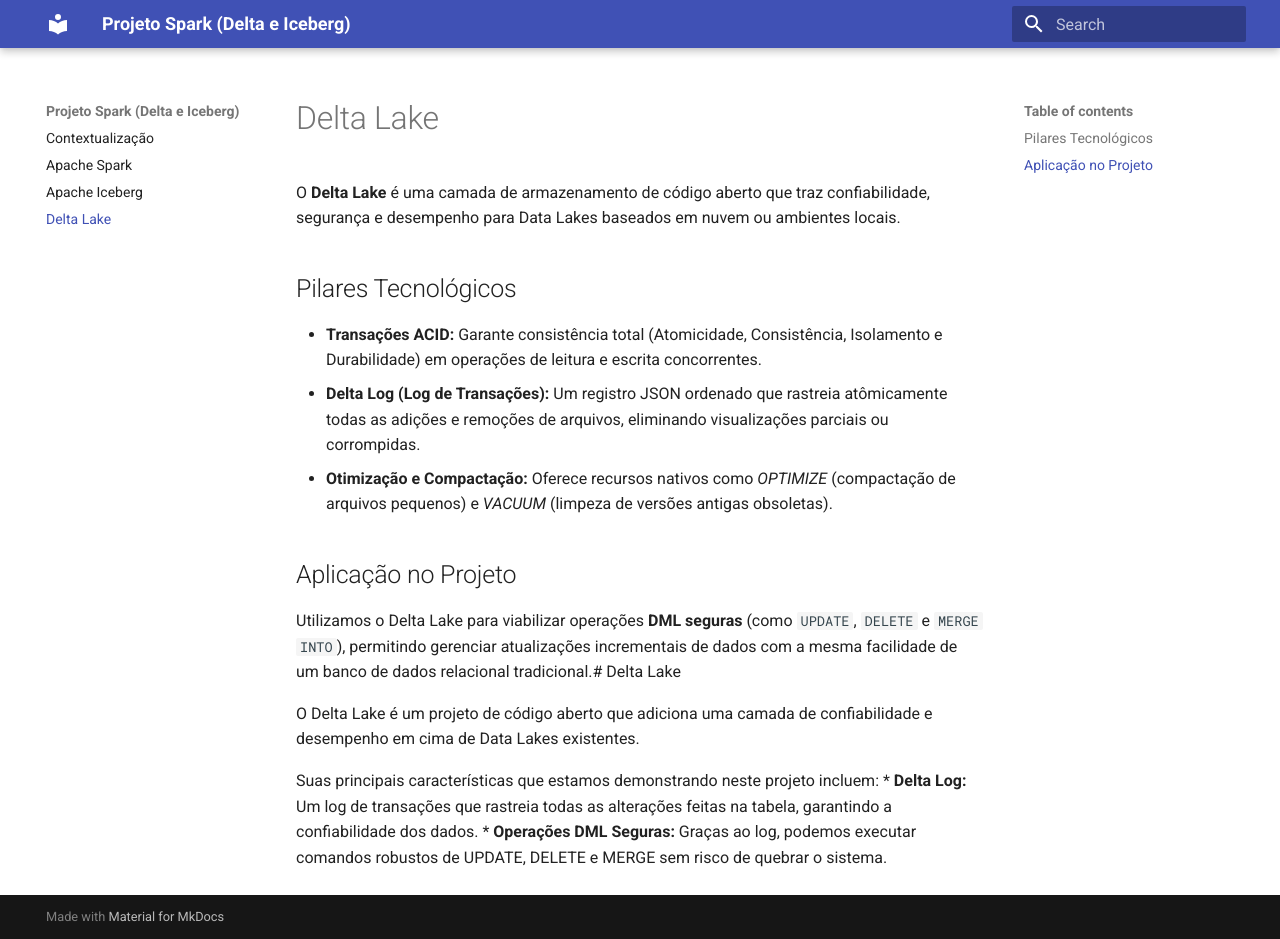
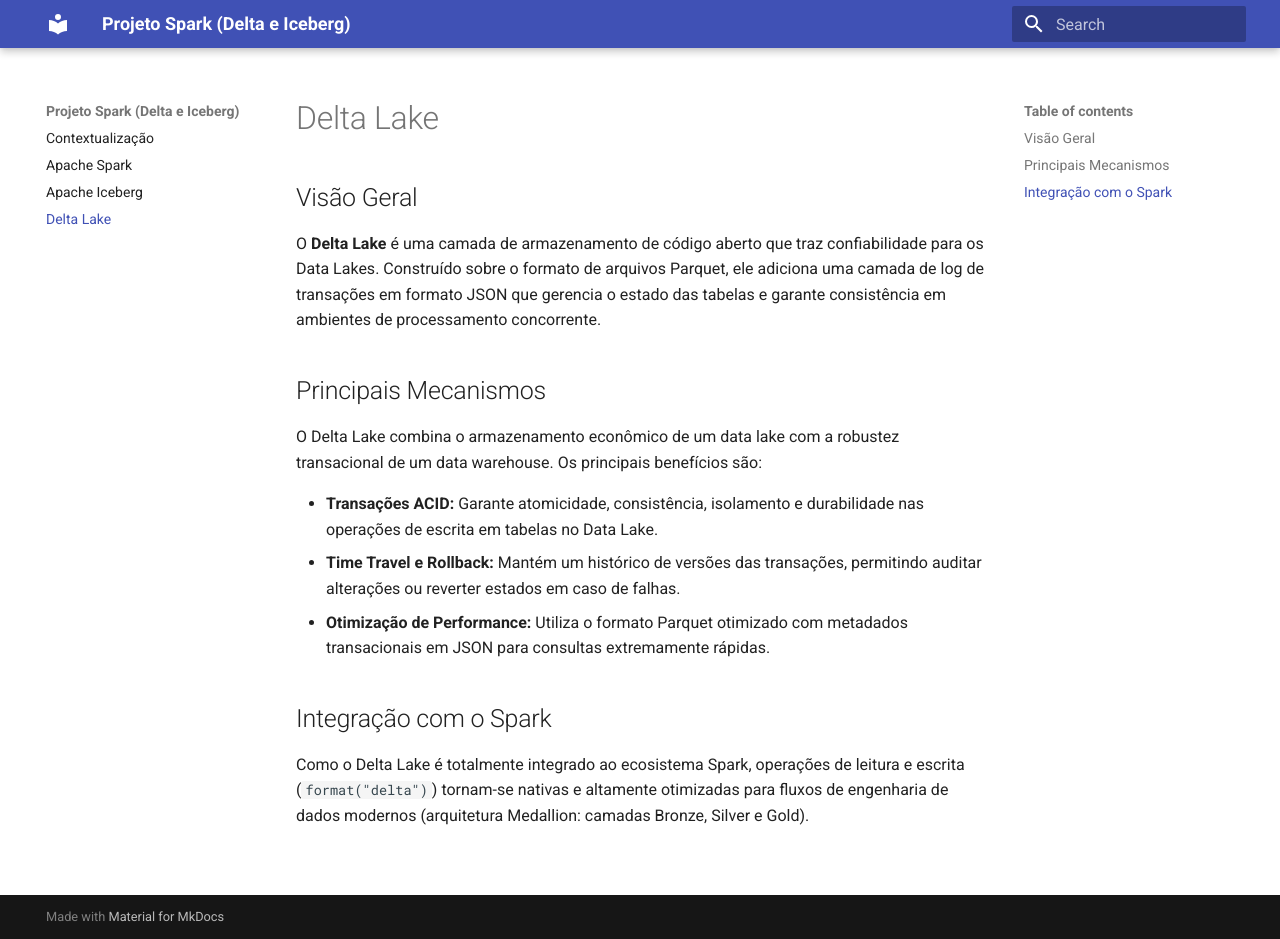
Before and after one commit to acittadin/projeto_pesquisa_spark, an MkDocs documentation site: the page built from docs/delta.md, in a window 1280 px wide and 939 px high. Built offline with MkDocs 1.6.1 and Material for MkDocs 9.7.7, drawn with Linux system fonts in a browser that asks for light colours.

Commit message:
Corrige formatacao das listas nas paginas

```diff
--- a/docs/delta.md
+++ b/docs/delta.md
@@ -1,17 +1,14 @@
 # Delta Lake
 
-O **Delta Lake** é uma camada de armazenamento de código aberto que traz confiabilidade, segurança e desempenho para Data Lakes baseados em nuvem ou ambientes locais.
+## Visão Geral
+O **Delta Lake** é uma camada de armazenamento de código aberto que traz confiabilidade para os Data Lakes. Construído sobre o formato de arquivos Parquet, ele adiciona uma camada de log de transações em formato JSON que gerencia o estado das tabelas e garante consistência em ambientes de processamento concorrente.
 
-## Pilares Tecnológicos
-* **Transações ACID:** Garante consistência total (Atomicidade, Consistência, Isolamento e Durabilidade) em operações de leitura e escrita concorrentes.
-* **Delta Log (Log de Transações):** Um registro JSON ordenado que rastreia atômicamente todas as adições e remoções de arquivos, eliminando visualizações parciais ou corrompidas.
-* **Otimização e Compactação:** Oferece recursos nativos como *OPTIMIZE* (compactação de arquivos pequenos) e *VACUUM* (limpeza de versões antigas obsoletas).
+## Principais Mecanismos
+O Delta Lake combina o armazenamento econômico de um data lake com a robustez transacional de um data warehouse. Os principais benefícios são:
 
-## Aplicação no Projeto
-Utilizamos o Delta Lake para viabilizar operações **DML seguras** (como `UPDATE`, `DELETE` e `MERGE INTO`), permitindo gerenciar atualizações incrementais de dados com a mesma facilidade de um banco de dados relacional tradicional.# Delta Lake
+* **Transações ACID:** Garante atomicidade, consistência, isolamento e durabilidade nas operações de escrita em tabelas no Data Lake.
+* **Time Travel e Rollback:** Mantém um histórico de versões das transações, permitindo auditar alterações ou reverter estados em caso de falhas.
+* **Otimização de Performance:** Utiliza o formato Parquet otimizado com metadados transacionais em JSON para consultas extremamente rápidas.
 
-O Delta Lake é um projeto de código aberto que adiciona uma camada de confiabilidade e desempenho em cima de Data Lakes existentes.
-
-Suas principais características que estamos demonstrando neste projeto incluem:
-* **Delta Log:** Um log de transações que rastreia todas as alterações feitas na tabela, garantindo a confiabilidade dos dados.
-* **Operações DML Seguras:** Graças ao log, podemos executar comandos robustos de UPDATE, DELETE e MERGE sem risco de quebrar o sistema.
+## Integração com o Spark
+Como o Delta Lake é totalmente integrado ao ecosistema Spark, operações de leitura e escrita (`format("delta")`) tornam-se nativas e altamente otimizadas para fluxos de engenharia de dados modernos (arquitetura Medallion: camadas Bronze, Silver e Gold).
```
Also changed, not shown: docs/iceberg.md (+9 -12 lines), docs/spark.md (+10 -11 lines).
